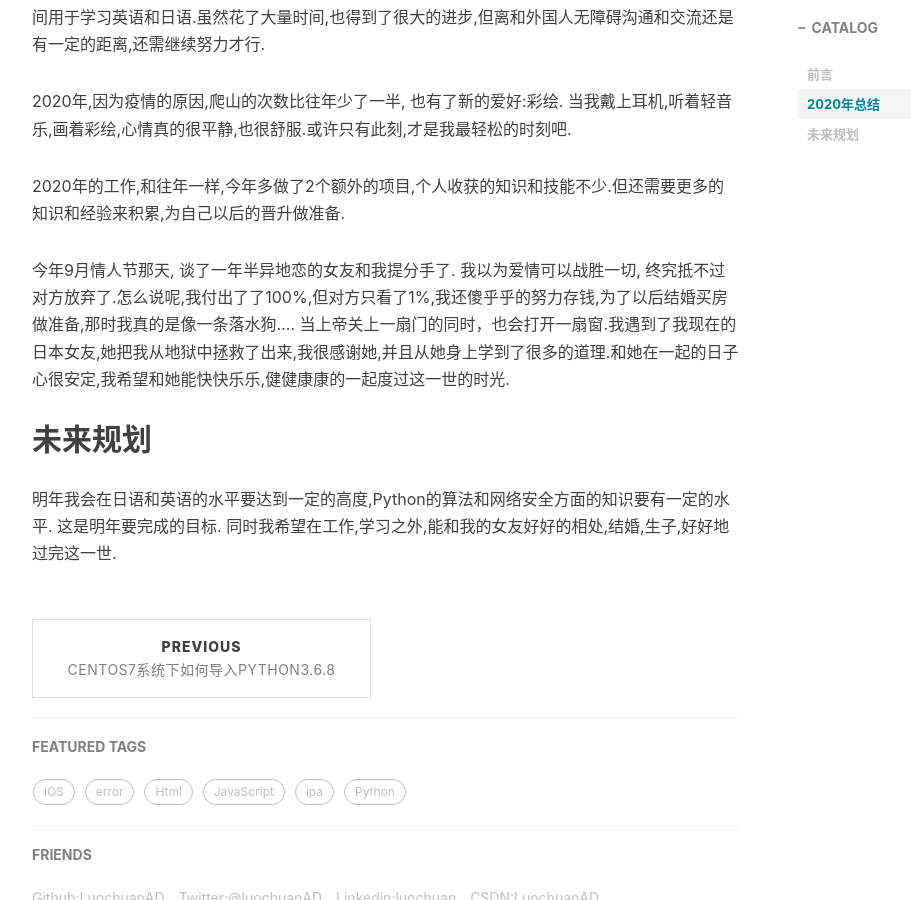
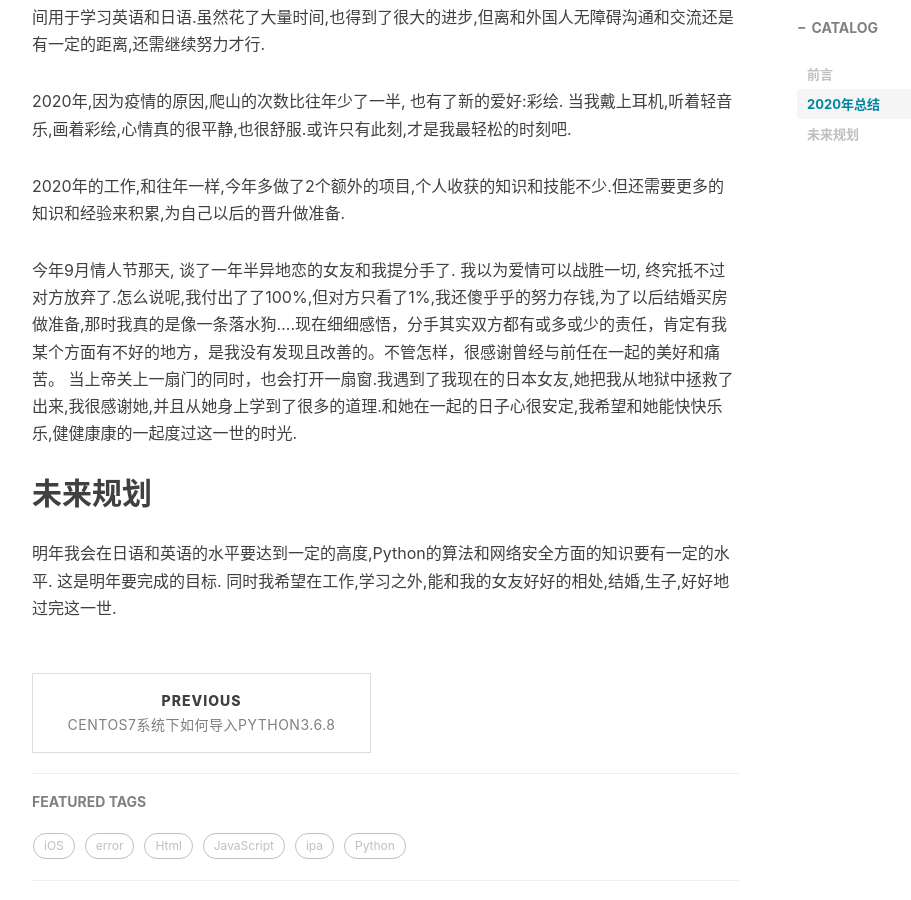
Before and after one commit to LuochuanAD/LuochuanAD.github.io, a Jekyll site: the page built from _posts/2020-12-25-今年的总结及未来的规划.md, in a window 1280 px wide and 900 px high, scrolled down 925 px. Shown: the whole window, without its empty margins (233-1144 px from the left). Built offline with Jekyll 4.4.1, drawn with Linux system fonts in a browser that asks for light colours; nearby versions of some CDN libraries; comment, search, counter and statistics services are not loaded.

Commit message:
Update 2020-12-25-今年的总结及未来的规划.md

```diff
--- a/_posts/2020-12-25-今年的总结及未来的规划.md
+++ b/_posts/2020-12-25-今年的总结及未来的规划.md
@@ -27,7 +27,7 @@ tags:
 
 2020年的工作,和往年一样,今年多做了2个额外的项目,个人收获的知识和技能不少.但还需要更多的知识和经验来积累,为自己以后的晋升做准备.
 
-今年9月情人节那天, 谈了一年半异地恋的女友和我提分手了. 我以为爱情可以战胜一切, 终究抵不过对方放弃了.怎么说呢,我付出了了100%,但对方只看了1%,我还傻乎乎的努力存钱,为了以后结婚买房做准备,那时我真的是像一条落水狗....
+今年9月情人节那天, 谈了一年半异地恋的女友和我提分手了. 我以为爱情可以战胜一切, 终究抵不过对方放弃了.怎么说呢,我付出了了100%,但对方只看了1%,我还傻乎乎的努力存钱,为了以后结婚买房做准备,那时我真的是像一条落水狗....现在细细感悟，分手其实双方都有或多或少的责任，肯定有我某个方面有不好的地方，是我没有发现且改善的。不管怎样，很感谢曾经与前任在一起的美好和痛苦。
 当上帝关上一扇门的同时，也会打开一扇窗.我遇到了我现在的日本女友,她把我从地狱中拯救了出来,我很感谢她,并且从她身上学到了很多的道理.和她在一起的日子心很安定,我希望和她能快快乐乐,健健康康的一起度过这一世的时光.
 
 
```
